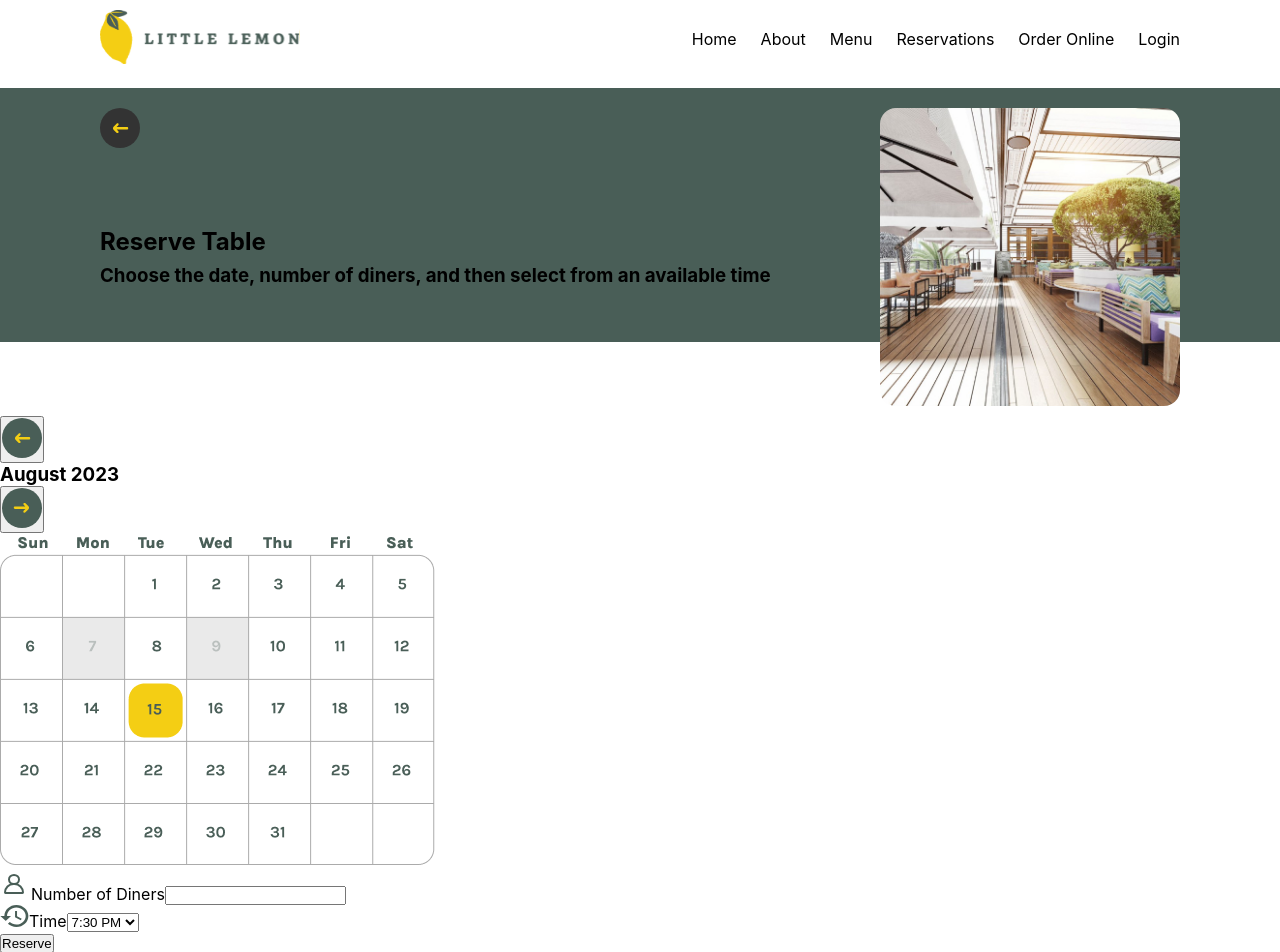
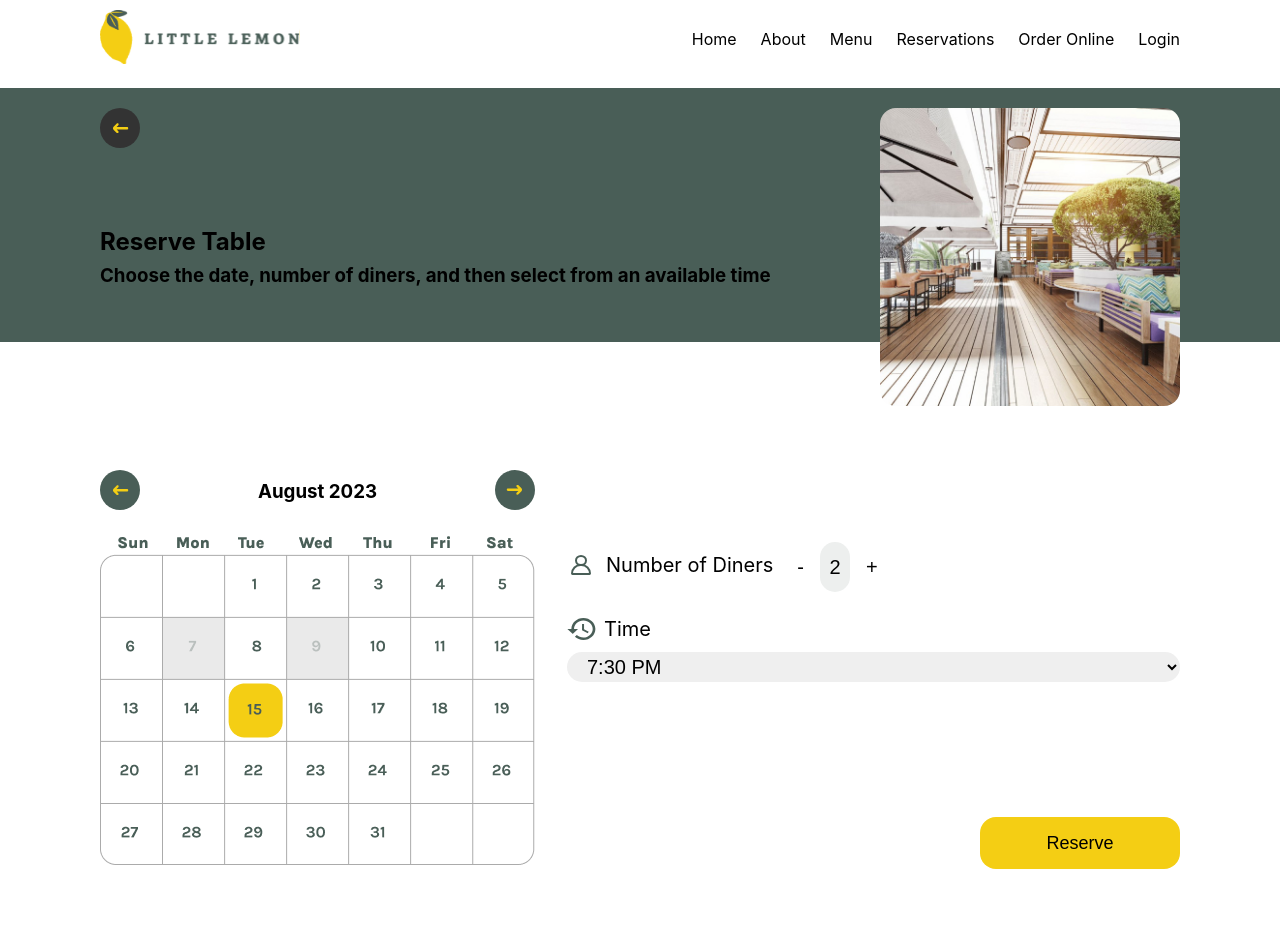
Before and after one commit to tofu97/little-lemon, a React (Create React App) app: page / in a window 1280 px wide. Shown: the top 952 px of the page. Built offline with nearby package versions, Linux system fonts and the light colour scheme.

Commit message:
Completed styling reservation details layout page 1

```diff
--- a/src/App.js
+++ b/src/App.js
@@ -64,8 +64,9 @@ function ReservationDetails () {
             </div>
           </div>
         </section>
+        <div className="container">
           <section id="reservation-details">
-          <div id='calendar'>
+            <div id="reservation-details-month">
               <nav id='calendar-nav'>
                 <button id='previous-month'>
                   <img src={backButtonGrn} alt="previous month" />
@@ -75,18 +76,27 @@ function ReservationDetails () {
                   <img src={forwardButtonGrn} alt="next month" />
                 </button>
               </nav>
+            </div>
+            <div id="reservation-details-inner">
+              <div id='calendar'>
                 <img src={calendar} alt="calendar placeholder" />
               </div>
-          <div id="details">
-            <div className='Field'>
+              <div className="details">
+                <div className='field field-flex'>
                   <label>
-                <img src={user} alt="user" />Number of Diners
+                    <img src={user} alt="user" />
+                    Number of Diners
                   </label>
-              <input type='number' />
+                  <div id="diners-number-picker">
+                    <button class="number-btn">-</button>
+                      <input type='number' defaultValue={2} min={1} max={20} />
+                    <button class="number-btn">+</button>
                   </div>
-            <div className='Field'>
+                </div>
+                <div className='field'>
                   <label>
-                <img src={clock} alt="clock" />Time
+                    <img src={clock} alt="clock" />
+                    Time
                   </label>
                   <select value="1930">
                     <option value="1930">7:30 PM</option>
@@ -94,9 +104,13 @@ function ReservationDetails () {
                     <option value="2000">8:00 PM</option>
                   </select>
                 </div>
+                <div className='submit-btn-container'>
+                  <button className='submit-btn'>Reserve</button>
                 </div>
-          <button>Reserve</button>
+              </div>
+            </div>
           </section>
+        </div>
       </main>
       <footer>
         <img src={logo} alt="Little lemon logo" />
--- a/src/gridta.css
+++ b/src/gridta.css
@@ -66,3 +66,131 @@
 .hero-heading {
     margin-right: 100px;
 }
+
+#reservation-details {
+    margin-top: 4rem;
+}
+
+#reservation-details-inner {
+    margin-left: auto;
+    margin-right: auto;
+    display: flex;
+    max-width: 1080px;
+    padding-top: 20px;
+    justify-content: space-between;
+}
+
+#reservation-details-month {
+    margin-left: auto;
+    margin-right: auto;
+    display: grid;
+    /** TODO: make this a variable, use rem units */
+    grid-template-columns: 435px auto;
+    max-width: 1080px;
+}
+
+#calendar-nav {
+    display: flex;
+    justify-content: space-between;
+    align-items: center;
+}
+
+#calendar-nav button {
+    background: none;
+    border: none;
+    padding: 0;
+    cursor: pointer;
+}
+
+.details {
+    display: grid;
+    grid-template-rows: 1fr 1fr 2fr;
+    margin-left: 2rem;
+    width: 100%;
+}
+
+input[type="number"]::-webkit-outer-spin-button,
+input[type="number"]::-webkit-inner-spin-button {
+    -webkit-appearance: none !important;
+    margin: 0 !important;
+}
+
+input[type="number"] {
+    -moz-appearance: textfield !important;
+}
+
+.details .submit-btn-container {
+    position: relative;
+}
+
+.submit-btn {
+    font-size: 18px;
+    width: 200px;
+    height: 52px;
+    background-color: #F4CE14;
+    border: none;
+    border-radius: 16px;
+    cursor: pointer;
+}
+
+.details .submit-btn-container button {
+    position: absolute;
+    bottom: 0;
+    right: 0;
+}
+
+.details .field-flex {
+    display: flex;
+    align-items: center;
+}
+
+.field label {
+    display: flex;
+    align-items: center;
+}
+
+.field input[type="number"] {
+    border: none;
+    background-color: #EDEFEE;
+    text-align: center;
+    font-size: 20px;
+    width: 30px;
+    height: 50px;
+    border-radius: 16px;
+    margin: 0 1rem 0 1rem;
+}
+
+#diners-number-picker {
+    margin-left: 1.5rem;
+}
+
+.number-btn {
+    border: none;
+    background: none;
+    cursor: pointer;
+    font-size: 20px;
+}
+
+.details .field select {
+    margin-top: 0.5rem;
+    width: 100%;
+    height: 30px;
+    font-size: 20px;
+    border-radius: 16px;
+    border: none;
+    padding-right: 1rem;
+    padding-left: 1rem;
+}
+
+.field {
+    margin-bottom: 1rem;
+}
+
+.field label {
+    font-size: 20px;
+    margin-bottom: 0.2rem;
+}
+
+.field label img {
+    margin-right: 0.5rem;
+}
```
Lines whose indentation alone changed are shown as unchanged.
